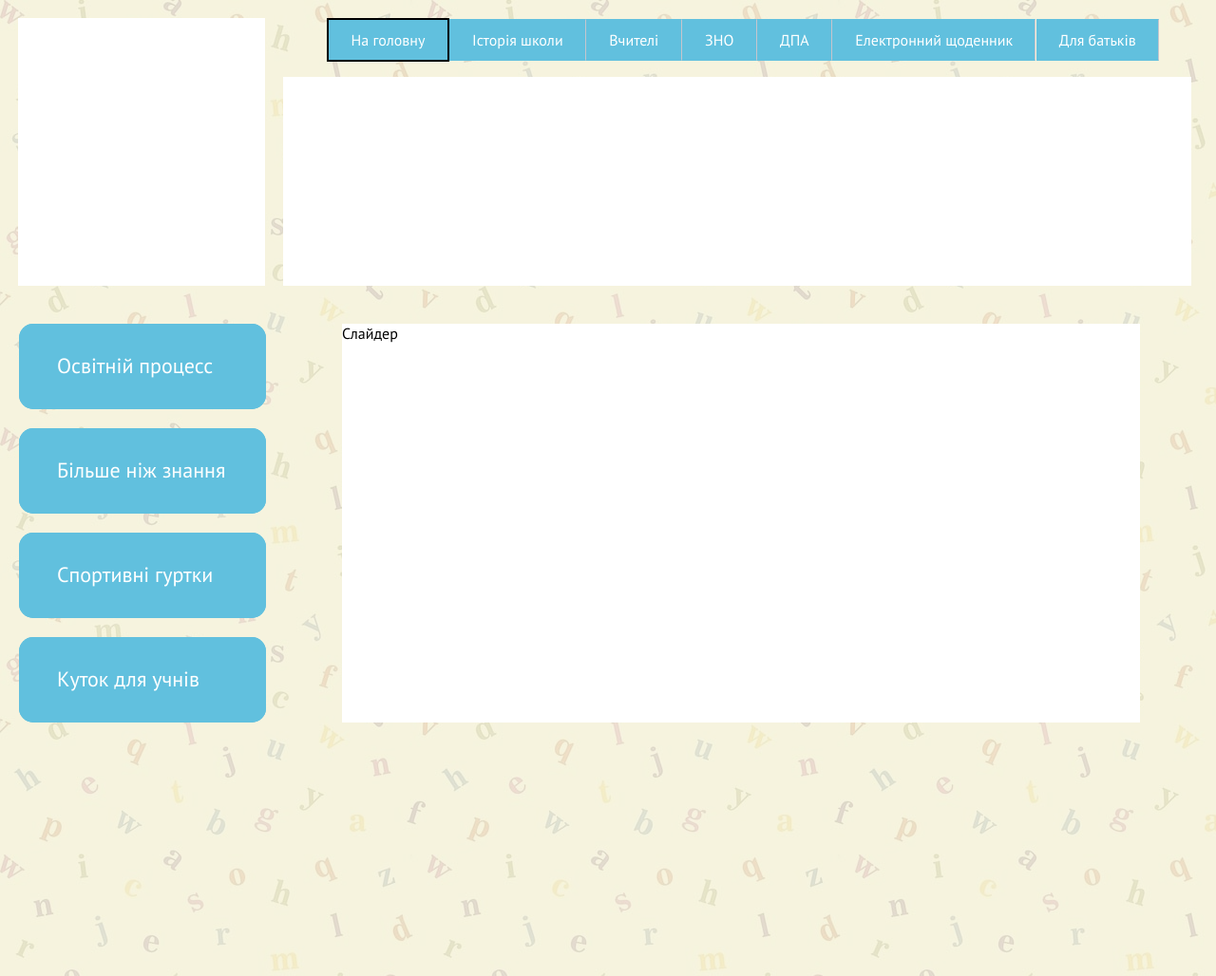
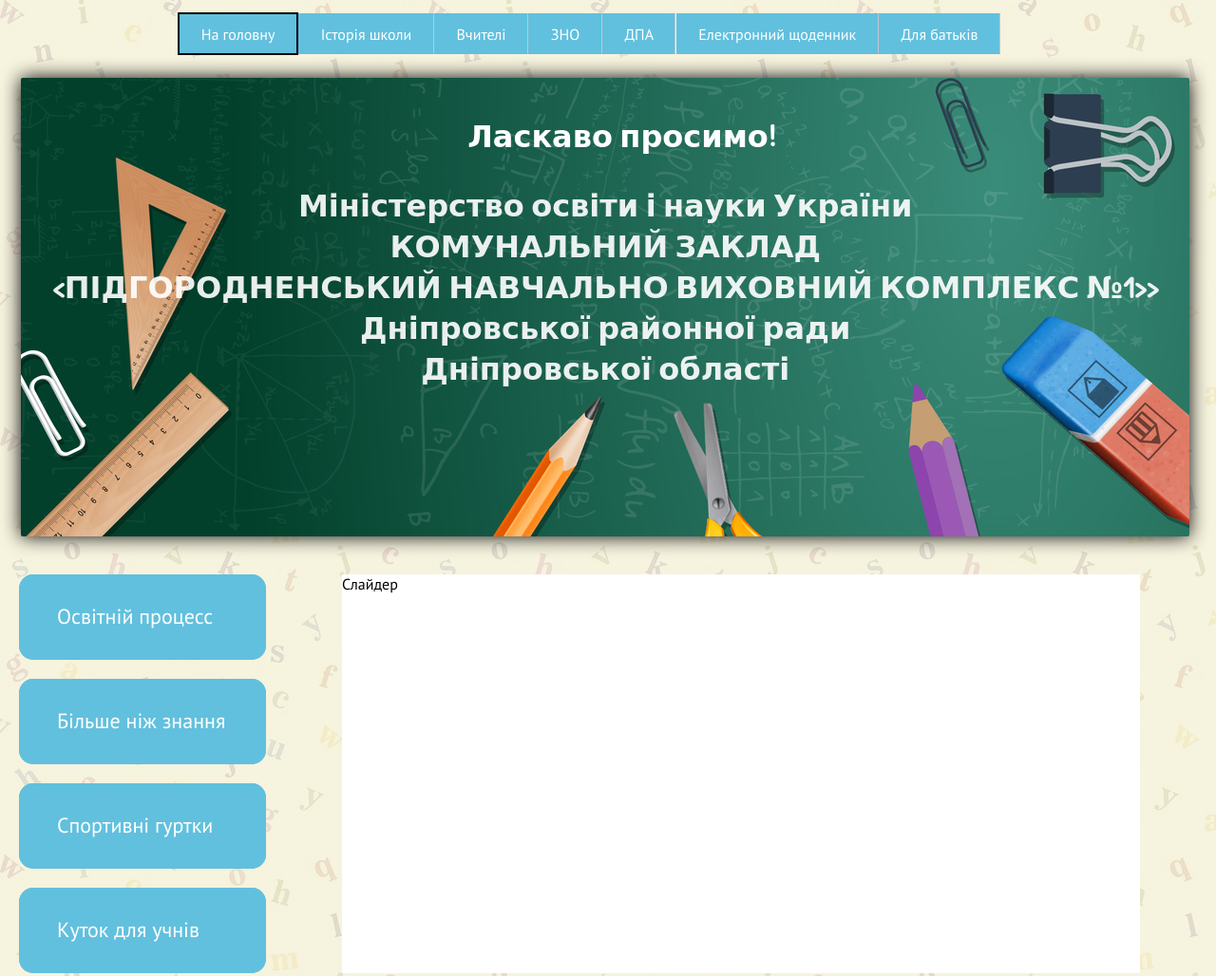
Before and after one commit to EugeneMuha/school2, a plain HTML site: page index.html in a window 1280 px wide. Shown: the top 1028 px of the page at 95% size. Drawn offline with Linux system fonts and the light colour scheme.

Commit message:
header 50/50

```diff
--- a/index.html
+++ b/index.html
@@ -5,15 +5,16 @@
 	<title>КЗП НВК №1</title>
 	<link rel="stylesheet" href="style.css">
 	<link href="https://fonts.googleapis.com/css?family=PT+Sans" rel="stylesheet">
+	<link href="https://fonts.googleapis.com/css?family=Patrick+Hand" rel="stylesheet">
 </head>
 	<body>
 		<!-- <img class="img-house" src="images/dom.png" alt=""> -->
 		<div class="wrapper">
 
 			<header>
-				<div class="gerb-container">
+<!-- 				<div class="gerb-container">
 
-				</div>
+				</div> -->
 				<div class="header-block">
 					<div class="nav">
 						<ul class="inner-nav">
@@ -27,6 +28,13 @@
 						</ul>
 					</div>
 					<div class="header-unit">
+						<h1 class="header_text2">Ласкаво просимо!</h1>
+						<h4 class="header_text1">
+							Міністерство освіти і науки України<br> КОМУНАЛЬНИЙ ЗАКЛАД<br>
+							<ПІДГОРОДНЕНСЬКИЙ НАВЧАЛЬНО ВИХОВНИЙ КОМПЛЕКС №1>><br>
+							Дніпровської районної ради<br>
+							Дніпровської області
+						</h4>
 					</div>
 				</div>
 			</header>
--- a/style.css
+++ b/style.css
@@ -25,47 +25,34 @@ body{
 	right: 0;
 }*/
 
-.gerb-container{
+/*.gerb-container{
 	width: 260px;
-	height: 282px;  /*тут нужно настроить размеры. Я вчера минут 5 потратил, чтобы понять почему у меня сайдбар смещается в право , и весь сайт ломается. Не превышай больше размеры елемента в 324px, если блок для него 300px !!!!!!! :)*/
+	height: 282px;  тут нужно настроить размеры. Я вчера минут 5 потратил, чтобы понять почему у меня сайдбар смещается в право , и весь сайт ломается. Не превышай больше размеры елемента в 324px, если блок для него 300px !!!!!!! :)
 	padding: 20px;
 	margin: 1.5%;
 	float: left;
 	background-color: #fff;
 }
-
-
-header{
-	width: 100%;
-	height: 321px;
-}
-.header-unit{
-	width: 956px;
-	height: 220px;
-	background-color: #fff;
-	float: right;
-	margin-top: 8.5%;
-	position: relative;
-}
+*/
 
 /*Навигация*/
 
 .header-block{
 	display: flex;
-	justify-content: flex-end;
+	justify-content: center;
 	margin-right: 2%;
 }
 
 .nav{
 	display: flex;
-	justify-content: flex-start;
-	position: absolute;
-	margin-top: 2.5%;
+	justify-content: center;
+	position: fixed;
+	margin-top: 2%;
 }
 
 .inner-nav{
 	list-style: none;
-	width: 910px;
+	width: 880px;
 }
 
 .inner-nav li{
@@ -82,6 +69,7 @@ header{
 	color: #fff;
 	background-color: #61C0DE;
 	text-decoration: none;
+	user-select: none;
 }
 
 /*Наведение*/
@@ -103,20 +91,66 @@ header{
 	to{background-color: #635858}
 }
 
-@keyframes bg2{
-	from{background-color: #61C0DE}
-	to{background-color: #635858}
+
+/*Шапка*/
+
+header{
+	width: 100%;
+	height: 483;
+}
+.header-unit{
+	width: 1230px;
+	height: 483px;
+	background-color: #fff;
+	margin-top: 6.5%;
+	background-image: url(images/backgr.jpg);
+	margin-left: 1.6%;
+	box-shadow: 0px 0px 20px #000;
+	border-radius: 2px;
 }
 
 
+.header_text1{
+	font-family: 'Patrick Hand', cursive;
+	text-align: center;
+	color: #fff;
+	font-size: 32px;
+	padding-top: 30px;
+	/*text-shadow: 0px 0px 1px #000;*/
+	user-select: none;
+	animation: head 5.5s 1 alternate;
+}
 
+.header_text2{
+	font-family: 'Patrick Hand', cursive;
+	text-align: left;
+	color: #fff;
+	font-size: 32px;
+	padding-top: 40px;
+	user-select: none;
+	display: block;
+	animation: tex 4s 1 normal forwards;
+}
+
+@keyframes head{
+	from{color: transparent;}
+	50%{color: transparent;}
+	75%{color: transparent;}
+	to{color: #fff;}
+}
+
+@keyframes tex{
+	from{text-align: left;color: transparent;}
+	30%{color: transparent;}
+	to{padding-left: 470px;color: #fff;}
+}
 
 /*Сайдбар*/
 
 aside{
 	width: 350px;
 	height: 600px;
-	padding-top: 20px;
+	padding-top: 40px;
 	float: left;
 }
 
@@ -152,8 +186,6 @@ aside{
 .side-text:focus,      /*цвет после активации*/
 .side-text:hover{
 	background-color: #90b7c5;
-	animation: bg2 0.8s infinite alternate;
-	box-shadow: inset 0px 0px 16px #000;
 }
 
 .side-list{
@@ -190,5 +222,5 @@ aside{
 }
 
 .slider-position{
-	padding: 20px 80px 0 0;
+	padding: 40px 80px 0 0;
 }
```
Also changed, not shown: images/backgr.jpg (added), images/bg-head.jpg (added), images/head-bg.jpg (added), images/head-bg2.jpg (added).
